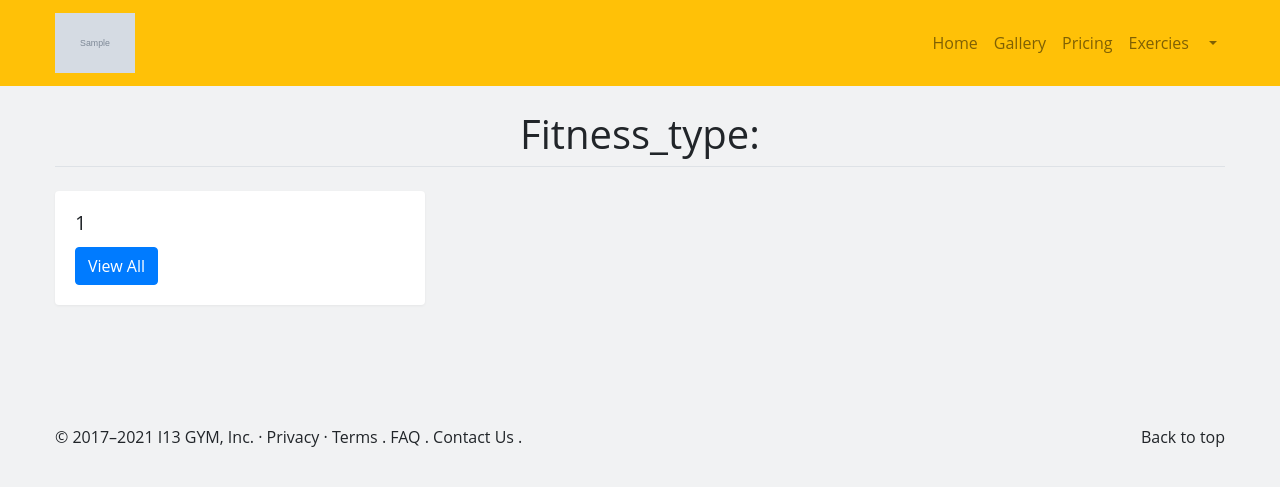
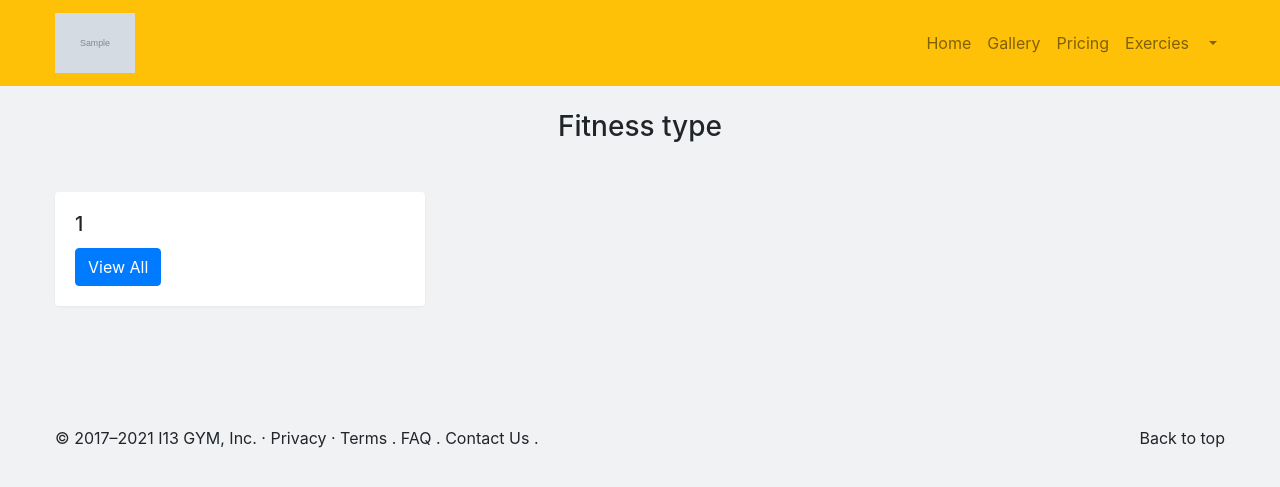
Before and after one commit to ASromancer/gym, a Django app: a page that uses main/templates/user/user_exercises_type.html in a window 1280 px wide. Shown: the top 487 px of the page. Run offline with Django 4.2, Linux system fonts and the light colour scheme; tables that the repository leaves empty hold one stand-in row (values such as "Sample post"); grey boxes marked "Sample" are stand-in pictures; parts of the project's set-up code (start-up, migrations or seed data) failed here and were passed over; some libraries are stand-ins or nearby versions.

Commit message:
22/12/2022

```diff
--- a/gymManageSys/settings.py
+++ b/gymManageSys/settings.py
@@ -84,7 +84,7 @@ DATABASES = {
         'ENGINE': 'django.db.backends.postgresql_psycopg2',
         'NAME': 'gymManageSys',
         'USER': 'postgres',
-        'PASSWORD': '31102001',
+        'PASSWORD': '12345',
         'HOST':'127.0.0.1',
         'POST':'5432',
     }
--- a/main/templates/user/fitness_type.html
+++ b/main/templates/user/fitness_type.html
@@ -10,7 +10,7 @@
 				<div class="col-md-4 mb-4">
 					<div class="card">
 					  <div class="card-body">
-					    <h5 class="card-title">{{fitness_type.type_name}}</h5>
+					    <h5 class="card-title text-capitalize">{{fitness_type.type_name}}</h5>
 					    <a href="{% url 'fitness_ex' fitness_type.type_name %}" class="btn btn-primary">View All</a>
 					  </div>
 					</div>
--- a/main/templates/user/user_exercises_type.html
+++ b/main/templates/user/user_exercises_type.html
@@ -3,15 +3,17 @@
     <!-- Main Start -->
     <main>
 		<!-- Services -->
-		<section class="container my-4">
-			<h1 class="text-center mb-4 section-heading border-bottom pb-2">Fitness_type:</h1>
+		<section class="container my-4" id="">
+			<h1 class="text-center h3 mb-5">Fitness type</h1>
 			<div class="row">
 				{% for user_exercises_type in user_exercises_types %}
 				<div class="col-md-4 mb-4">
 					<div class="card">
 					  <div class="card-body">
-					    <h5 class="card-title">{{user_exercises_type.fitness_type_id}}</h5>
-					    <a href="{% url 'userexcercises' user_exercises_type.fitness_type_id %}" class="btn btn-primary">View All</a>
+					    <h5 class="card-title text-capitalize">{{user_exercises_type.fitness_type_id}}</h5>
+					    <a
+
+							href="{% url 'userexcercises' user_exercises_type.fitness_type_id %}" class="btn btn-primary">View All</a>
 					  </div>
 					</div>
 				</div>
--- a/main/urls.py
+++ b/main/urls.py
@@ -23,6 +23,7 @@ urlpatterns = [
 	path('update-profile',views.update_profile,name='update_profile'),
 	path('enquiry',views.enquiry,name='enquiry'),
 	path('show_timeline_info/<str:enquiry_time>', views.show_timeline_info,name='show_timeline_info'),
+	path('showLatestInfo', views.show_latest_info, name='showLatestInfo'),
 	# bodyfat_predict
 	path('predict',views.predict,name='predict'),
 	path('fitness_type',views.fitness_type,name='fitness_type'),
--- a/main/views.py
+++ b/main/views.py
@@ -393,7 +393,63 @@ def show_timeline_info(request, enquiry_time):
 				<input id="bmi" type="number" class="form-control" value={data.bmi} readonly/>
 			</div>
 		</div>
-	''', time)
+	''')
+
+
+def show_latest_info(request):
+	user = request.user
+	data = models.Enquiry.objects.latest('date_modified')
+	return HttpResponse(
+		f'''
+		<div class="row">
+			<div class="col-md">
+				<label class="text-capitalize" for="age">age</label>
+				<input id="age" type="number" class="form-control" value={data.age} readonly/>
+
+				<label class="text-capitalize" for="weight">weight</label>
+				<input id="weight" type="number" class="form-control" value={data.weight} readonly/>
+
+				<label class="text-capitalize" for="height">height</label>
+				<input id="height" type="number" class="form-control" value={data.height} readonly/>
+
+				<label class="text-capitalize" for="neck">neck</label>
+				<input id="neck" type="number" class="form-control" value={data.neck} readonly/>
+
+				<label class="text-capitalize" for="chest">chest</label>
+				<input id="chest" type="number" class="form-control" value={data.chest} readonly/>
+
+				<label class="text-capitalize" for="abdomen">abdomen</label>
+				<input id="abdomen" type="number" class="form-control" value={data.abdomen} readonly/>
+
+				<label class="text-capitalize" for="hip">hip</label>
+				<input id="hip" type="number" class="form-control" value={data.hip} readonly/>
+			</div>
+			<div class="col-md">
+				<label class="text-capitalize" for="thigh">thigh</label>
+				<input id="thigh" type="number" class="form-control" value={data.thigh} readonly/>
+
+				<label class="text-capitalize" for="knee">knee</label>
+				<input id="knee" type="number" class="form-control" value={data.knee} readonly/>
+
+				<label class="text-capitalize" for="ankle">ankle</label>
+				<input id="ankle" type="number" class="form-control" value={data.ankle} readonly/>
+
+				<label class="text-capitalize" for="biceps">biceps</label>
+				<input id="biceps" type="number" class="form-control" value={data.biceps} readonly/>
+
+				<label class="text-capitalize" for="forearm">forearm</label>
+				<input id="forearm" type="number" class="form-control" value={data.forearm} readonly/>
+
+				<label class="text-capitalize" for="wrist">wrist</label>
+				<input id="wrist" type="number" class="form-control" value={data.wrist} readonly/>
+
+				<label class="text-capitalize" for="bmi">bmi</label>
+				<input id="bmi" type="number" class="form-control" value={data.bmi} readonly/>
+			</div>
+		</div>
+	'''
+	)
+
 
 
 #=====================================================================================================================================================================
@@ -409,11 +465,12 @@ def predict(request):
     user = request.user
     data = models.Enquiry.objects.filter(enquiry_from_user_id=user).values_list('age', 'neck', 'chest', 'abdomen', 'hip', 'thigh', 'knee', 'ankle', 'biceps', 'forearm', 'wrist', 'bmi').latest('date_modified')
     bmi = models.Enquiry.objects.filter(enquiry_from_user_id=user).latest('date_modified').bmi
-    print(bmi)
-    fat = predict_body_fat(model, [data])
+    if bmi != None:
+       bmi = round(bmi , 2)
+    fat = round(predict_body_fat(model, [data]), 2)
     msg = get_body_type(fat, bmi)
     body_type=models.Body_type.objects.all()
-    return render(request, 'user/predict.html' , {'msg':msg, 'body_types':body_type})
+    return render(request, 'user/predict.html' , {'msg':msg, 'body_types':body_type, 'fat':fat, "bmi": bmi})
 
 
 # =======body fat==================
@@ -488,21 +545,54 @@ def user_exercises_type(request, body_type):
 	body_type=models.Body_type.objects.get(body_type=body_type)
 	user_exercises_type = models.User_exercies.objects.filter(body_type=body_type).values('fitness_type_id')
 	return render(request, 'user/user_exercises_type.html',{ 'body_type':body_type, 'user_exercises_types':user_exercises_type})
+	# bodyType_content = '''<section class="container my-4" id="userFitness"><div class="row">'''
 
-# # Show Exercies for each types
-# def user_exercises(request, type_name):
-# 	user_exercises_type = models.User_exercies.objects.filter(body_type=body_type).values_list('fitness_type_id')
-# 	ex_types = []
-# 	for x in user_exercises_type:
-# 		(y,) = x
-# 		ex_types.append(y)
+	# for ex_type in user_exercises_type:
+	# 	bodyType_content += (f'''
+	# 		<div class="col-md-4 mb-4">
+	# 			<div class="card">
+	# 				<div class="card-body">
+	# 				<h5 class="card-title text-capitalize">{ex_type.get('fitness_type_id')}</h5>
+	# 				<div
+	# 					hx-get="/userexcercises/{ex_type.get('fitness_type_id')}"
+	# 					hx-trigger="click"
+	# 					hx-swap="innerHTML"
+	# 					hx-target="#userFitness"
 
-# 	user_exercises = []
-# 	for i in ex_types:
-# 		y = models.Fitness_exercises.objects.filter(type=i)
-# 		user_exercises.append(y)
-# 	return render(request, 'user/user_exercises_type.html',{ 'body_type':body_type, 'fitness_types':fitness_type, 'user_exercises_types':user_exercises_type, 'user_exercises': user_exercises})
+	# 					href="#" class="btn btn-primary">View All</div>
+	# 				</div>
+	# 			</div>
+	# 		</div>
+	# 	''')
+
+
+	# bodyType_content.join('''</div></section>''')
+
+	# return HttpResponse(bodyType_content)
+
 
 def user_exercises(request, type_name):
 	fitness_ex=models.Fitness_exercises.objects.filter(type = type_name).order_by('-id')
 	return render(request, 'user/user_excercises.html',{'fitness_ex':fitness_ex})
+
+	# exercise_content = f'''
+	# 	<a
+	# 	href="/predict" class="btn btn-primary mb-4" role="button">Back</a>
+	# '''
+	# exercise_content += '''<div class="row">'''
+
+
+	# for exercise in fitness_ex:
+	# 	exercise_content += (f'''
+	# 		<div class="col-md-4 mb-4">
+	# 			<div class="card">
+	# 				<img src="{exercise.exercise_img.url}" class="card-img-top" alt="">
+	# 			</div>
+	# 			<h5 class="text-center mb-4 section-heading border-bottom pb-2">{exercise.exercise_name}</h1>
+	# 		</div>
+	# 	''')
+
+	# exercise_content.join('''</div>''')
+
+
+	# return HttpResponse(exercise_content)
```
Also changed, not shown: main/static/body_type_card.css (+26 -25 lines), main/templates/user/predict.html (+33 -9 lines), main/templates/user/user_excercises.html (+8 -4 lines).
